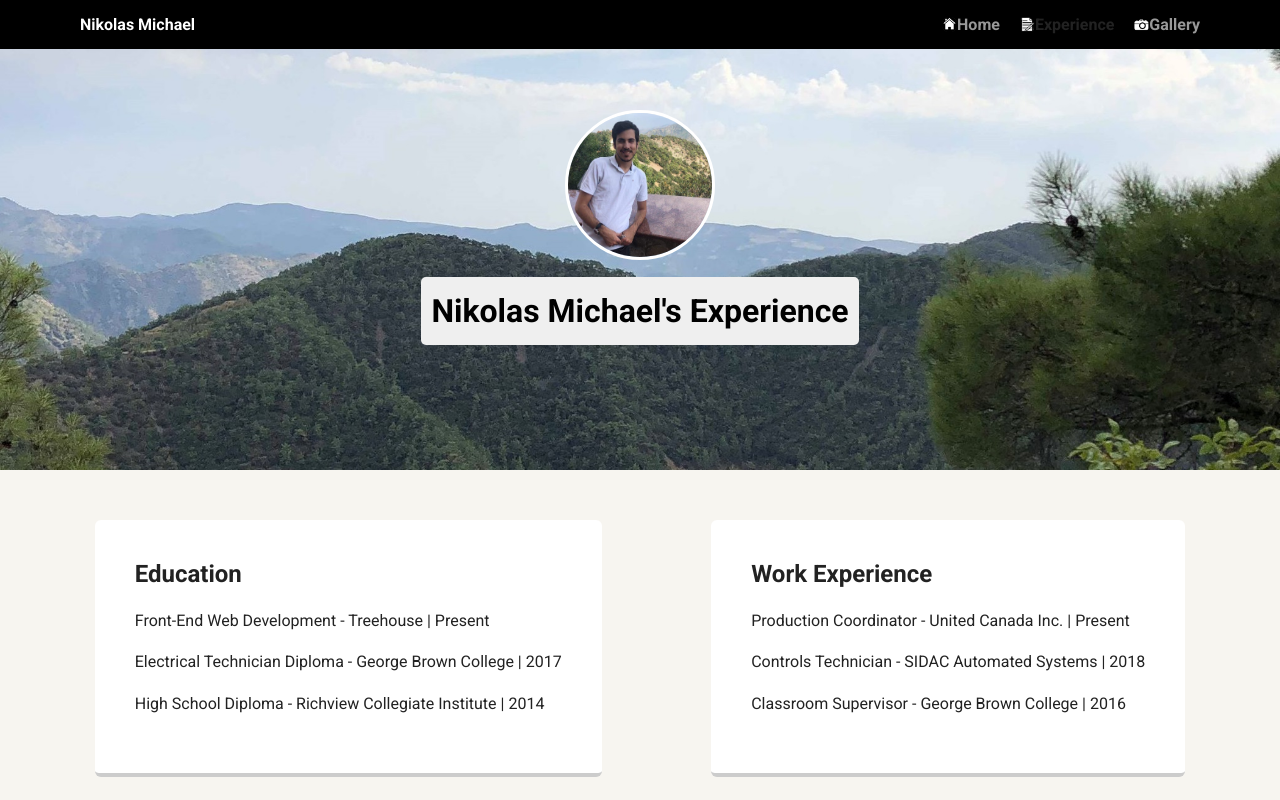
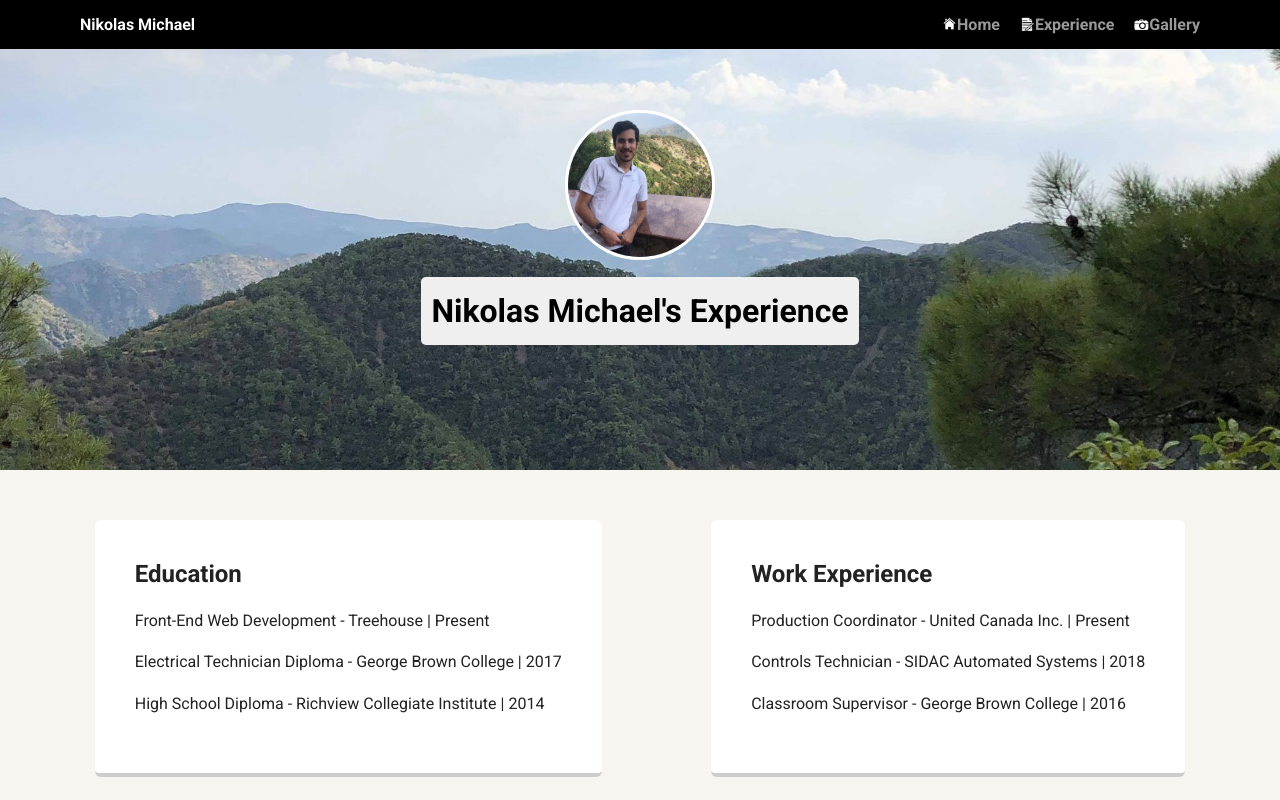
Before and after one commit to Nikgm/FEWD_Treehouse-Project-1, a plain HTML site: page experience.html in a window 1280 px wide. Shown: the top 800 px of the page. Drawn offline with Linux system fonts and the light colour scheme; a web font is replaced by a local one.

Commit message:
Update experience.html

```diff
--- a/experience.html
+++ b/experience.html
@@ -13,7 +13,7 @@
         <ul class="nav">
             <li class="name">Nikolas Michael</li>
             <li><a href="index.html"><img src="images/home.png" alt="home" class="home-img">Home</a></li>
-            <li><a href="experience.html"></a><img src="images/exp.png" alt="home" class="home-img">Experience</a></li>
+            <li><a href="experience.html"><img src="images/exp.png" alt="home" class="home-img">Experience</a></li>
             <li><a href="gallery.html"><img src="images/camera.png" alt="gallery" class="home-img">Gallery</a></li>
         </ul>
     </nav>
```
